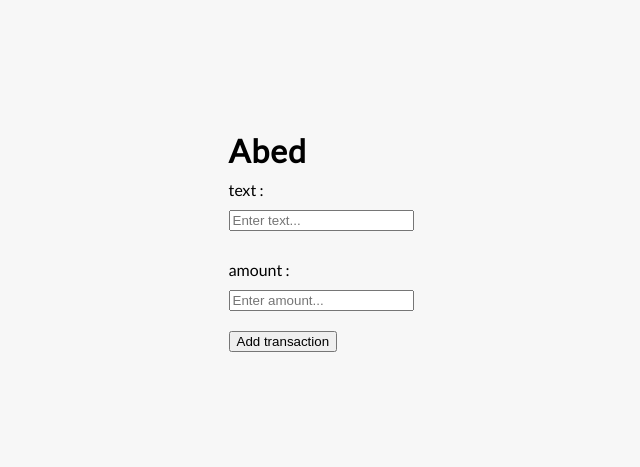
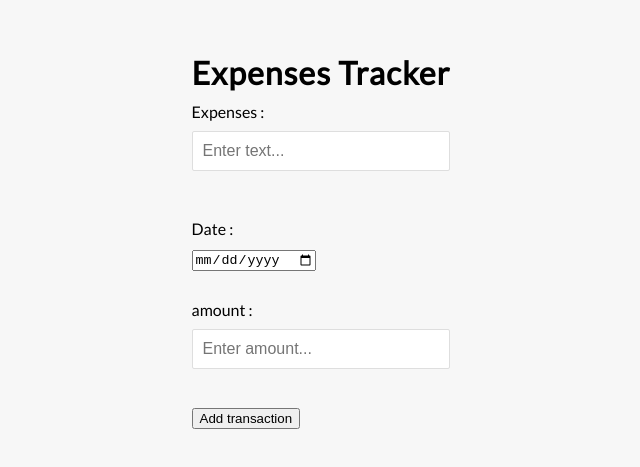
Before and after one commit to rbk-WeekOff-Project-GroupSix/rbk-WeekOff-Project-GroupSix, a React (Create React App) app: page / in a window 1280 px wide. Shown: the part 159-626 px from the top of the page, without its empty margins (319-959 px from the left). Built offline with nearby package versions, Linux system fonts and the light colour scheme.

Commit message:
first compo worked

```diff
--- a/src/App.js
+++ b/src/App.js
@@ -6,7 +6,7 @@ import AddTransaction from "./Components/AddTransaction/AddTransaction"
 function App() {
   return (
     <div className="App">
-     <h1> Abed </h1>
+     <h1> Expenses Tracker </h1>
       <AddTransaction/>
 
     </div>
--- a/src/Components/AddTransaction/AddTransaction.jsx
+++ b/src/Components/AddTransaction/AddTransaction.jsx
@@ -32,27 +32,37 @@ class addTransaction extends React.Component {
   }
   render() {
     return (
-      <form onClick={this.handlerSubmit.bind(this)}>
+      <form onSubmit={this.handlerSubmit.bind(this)}>
         <div>
-        <label> text :  </label><br/>
+        <label> Expenses :  </label><br/>
           <input
-            type="txt"
-            text="movie"
-            value={this.state.movie}
+            type="text"
+            name="text"
+            value={this.state.text}
             onChange={this.handlerChange.bind(this)}
             placeholder="Enter text..."
           ></input>{" "}
           <br /> <br />
+          <label> Date :  </label><br/>
+          <input
+            type="date"
+            name="createdAt"
+            value={this.state.createdAt}
+            onChange={this.handlerChange.bind(this)}
+            placeholder="Enter date..."
+          ></input>
+          <br /> <br />
           <label> amount :  </label><br/>
           <input
-            type="txt"
-            text="text"
-            value={this.state.text}
+            type="text"
+            name="amount"
+            value={this.state.amount}
             onChange={this.handlerChange.bind(this)}
             placeholder="Enter amount..."
           ></input>
           <br /> <br />
           <button> Add transaction</button>
+
         </div>
       </form>
     );
--- a/src/db/index.js
+++ b/src/db/index.js
@@ -41,4 +41,4 @@ let expensesModel = mongoose.model("expenses" ,expensesSchema );
 //   }
 //   });
 
-//  module.exports.expensesModel = expensesModel;
+module.exports.expensesModel = expensesModel;
--- a/src/server/index.js
+++ b/src/server/index.js
@@ -1,13 +1,15 @@
 const express = require("express");
 const database = require("./../db/index");
+const cors = require("cors")
 let expensesModel = database.expensesModel;
 let app = express();
-
+app.use(cors())
 app.use(express.json());
 //app.use(express.static(__dirname + '/../front-end/dist'));
 app.use(express.static(__dirname + "/.././../dist"))
 
     app.post("/expenses",(req,res)=>{
+      console.log(req.body)
 	const {text ,amount,createdAt}= req.body;
     let expensesDocument = new expensesModel({text: text , amount:amount , createdAt:createdAt});
 
```
Also changed, not shown: 1 other file (tests, documents, lock files or other folders).
